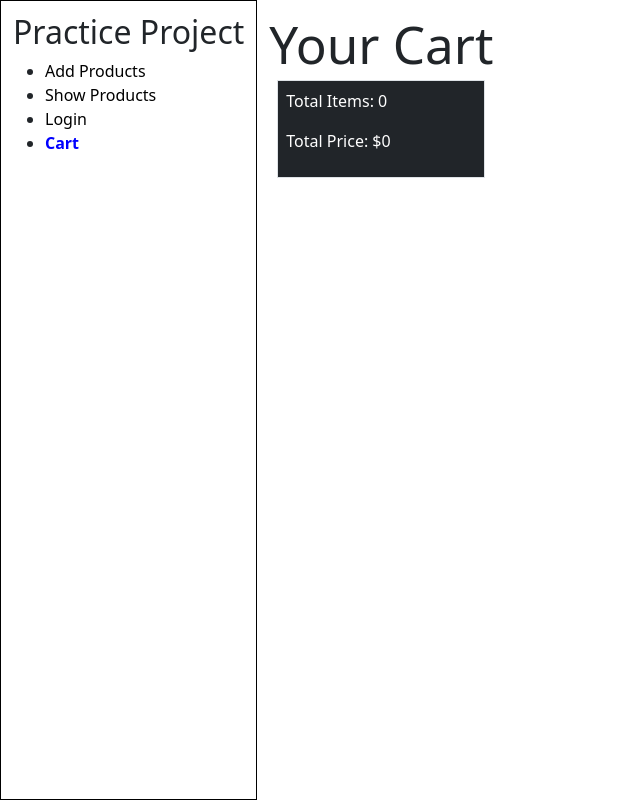
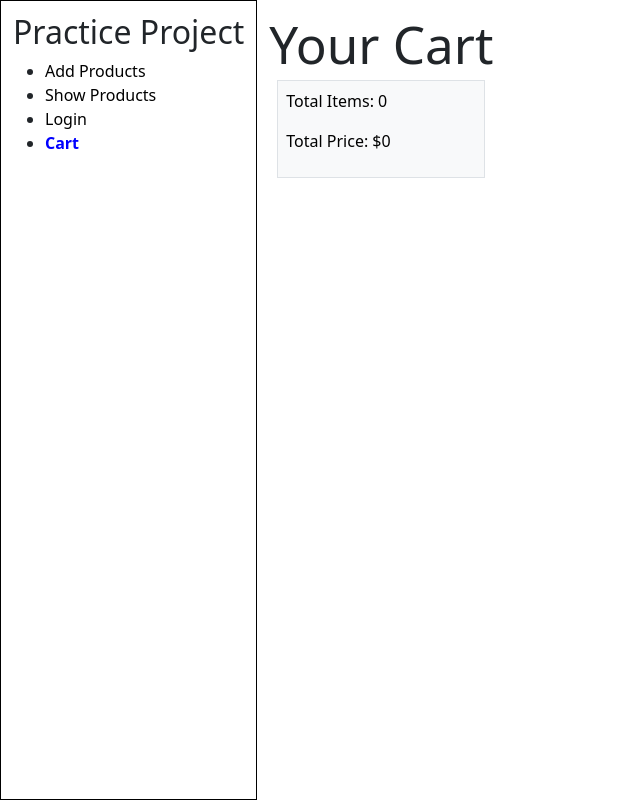
Before and after one commit to Mustafa25008/React_Practice, a React (Vite) app in the folder Project_4_Practice/: page /cart in a window 1280 px wide. Shown: the whole page, without its empty margins (0-640 px from the left). Built offline with nearby package versions, Linux system fonts and the light colour scheme.

Commit message:
style: Update cart total display background color for better visibility

```diff
--- a/Project_4_Practice/src/pages/cart.jsx
+++ b/Project_4_Practice/src/pages/cart.jsx
@@ -32,7 +32,7 @@ function Cart() {
                 </div>
                 );
             })}
-            <div className="d-flex m-2 flex-column border bg-dark text-white text-black p-2">
+            <div className="d-flex m-2 flex-column border bg-light text-black p-2">
                 <p>Total Items: {cart.length}</p>
                 <p>Total Price: ${totalPrice}</p>
             </div>
```
